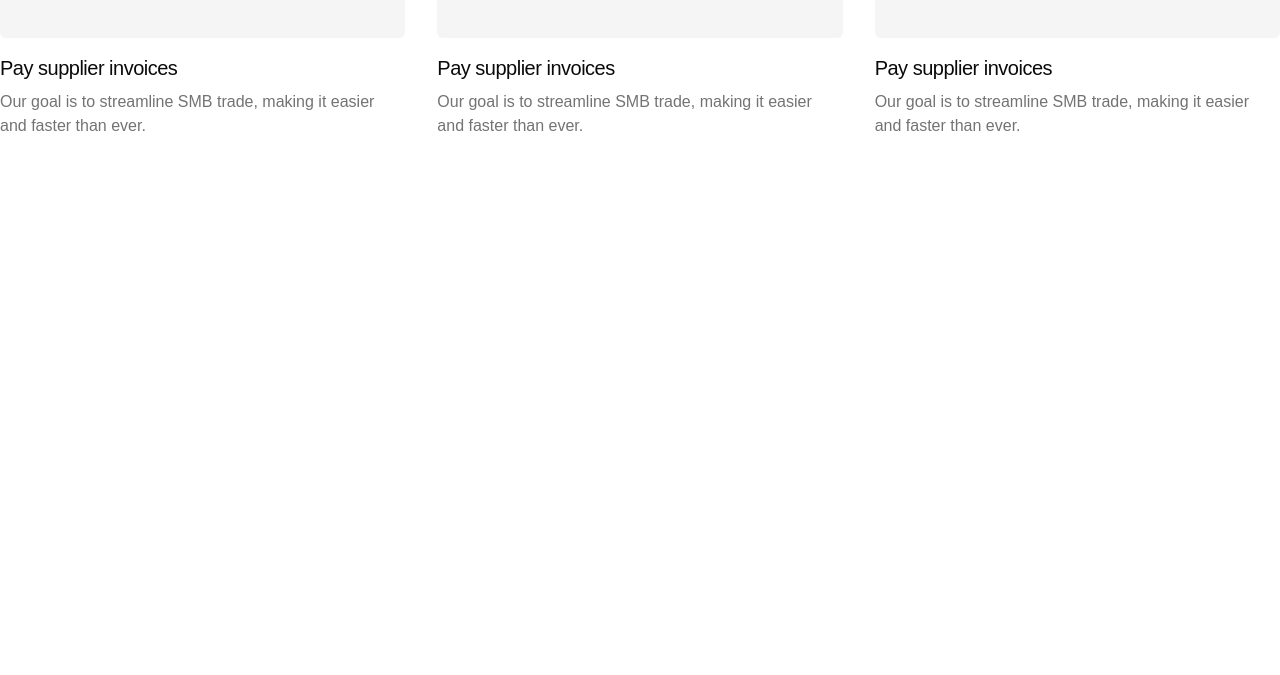
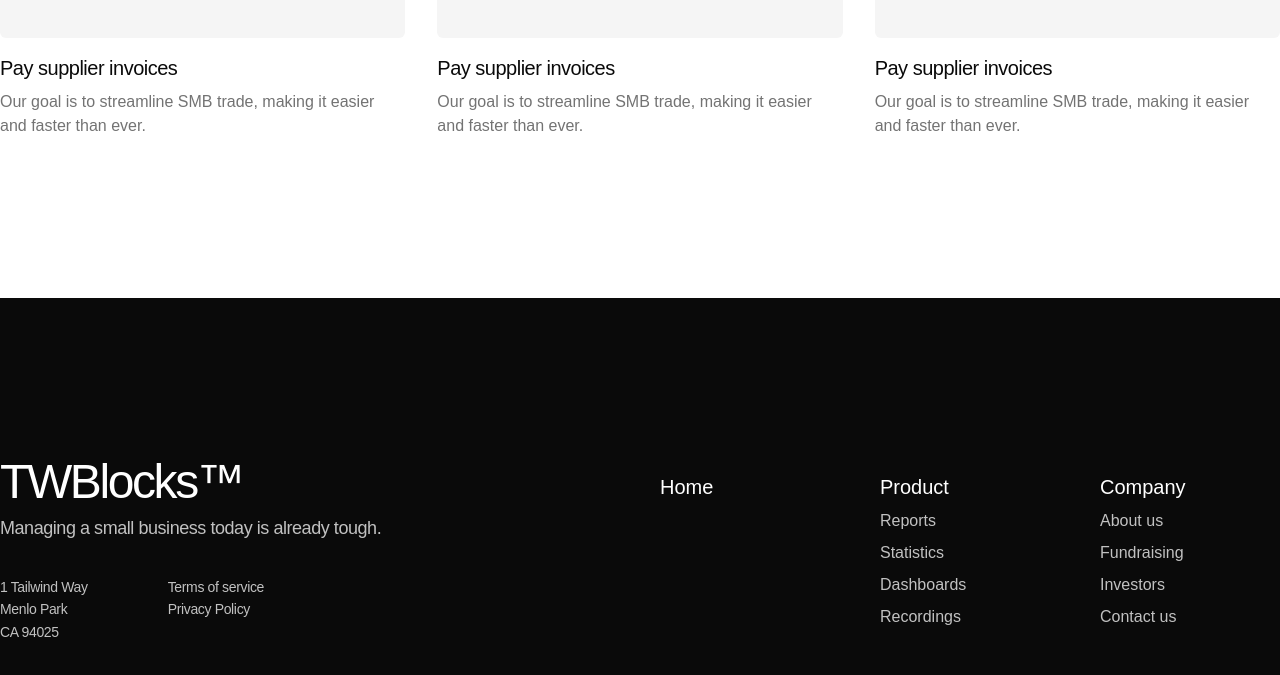
Before and after one commit to meghd9/minimalistic-portfolio, a Next.js app: page / in a window 1280 px wide. Shown: the part 1911-2586 px from the top of the page. Before the commit the page ends 2209 px from the top, so only its background shows below. Built offline with nearby package versions, Linux system fonts and the light colour scheme.

Commit message:
Added a Footer component

```diff
--- a/app/page.tsx
+++ b/app/page.tsx
@@ -1,4 +1,5 @@
 import { Case } from "@/components/Case";
+import { Footer } from "@/components/Footer";
 import { Hero } from "@/components/Hero";
 import { Project } from "@/components/Project";
 
@@ -8,6 +9,7 @@ export default function Home() {
       <Hero />
       <Case />
       <Project />
+      <Footer />
     </div>
   );
 }
--- /dev/null
+++ b/components/Footer.tsx
@@ -0,0 +1,118 @@
+import Link from "next/link";
+
+export const Footer = () => {
+  const navigationItems = [
+    {
+      title: "Home",
+      href: "/",
+      description: "",
+    },
+    {
+      title: "Product",
+      description: "Managing a small business today is already tough.",
+      items: [
+        {
+          title: "Reports",
+          href: "/reports",
+        },
+        {
+          title: "Statistics",
+          href: "/statistics",
+        },
+        {
+          title: "Dashboards",
+          href: "/dashboards",
+        },
+        {
+          title: "Recordings",
+          href: "/recordings",
+        },
+      ],
+    },
+    {
+      title: "Company",
+      description: "Managing a small business today is already tough.",
+      items: [
+        {
+          title: "About us",
+          href: "/about",
+        },
+        {
+          title: "Fundraising",
+          href: "/fundraising",
+        },
+        {
+          title: "Investors",
+          href: "/investors",
+        },
+        {
+          title: "Contact us",
+          href: "/contact",
+        },
+      ],
+    },
+  ];
+
+  return (
+    <div className="w-full py-20 lg:py-40 bg-foreground text-background">
+      <div className="container mx-auto">
+        <div className="grid lg:grid-cols-2 gap-10 items-center">
+          <div className="flex gap-8 flex-col items-start">
+            <div className="flex gap-2 flex-col">
+              <h2 className="text-3xl md:text-5xl tracking-tighter max-w-xl font-regular text-left">
+                TWBlocks™
+              </h2>
+              <p className="text-lg max-w-lg leading-relaxed tracking-tight text-background/75 text-left">
+                Managing a small business today is already tough.
+              </p>
+            </div>
+            <div className="flex gap-20 flex-row">
+              <div className="flex flex-col text-sm max-w-lg leading-relaxed tracking-tight text-background/75 text-left">
+                <p>1 Tailwind Way</p>
+                <p>Menlo Park</p>
+                <p>CA 94025</p>
+              </div>
+              <div className="flex flex-col text-sm max-w-lg leading-relaxed tracking-tight text-background/75 text-left">
+                <Link href="/">Terms of service</Link>
+                <Link href="/">Privacy Policy</Link>
+              </div>
+            </div>
+          </div>
+          <div className="grid lg:grid-cols-3 gap-10 items-start">
+            {navigationItems.map((item) => (
+              <div
+                key={item.title}
+                className="flex text-base gap-1 flex-col items-start"
+              >
+                <div className="flex flex-col gap-2">
+                  {item.href ? (
+                    <Link
+                      href={item.href}
+                      className="flex justify-between items-center"
+                    >
+                      <span className="text-xl">{item.title}</span>
+                    </Link>
+                  ) : (
+                    <p className="text-xl">{item.title}</p>
+                  )}
+                  {item.items &&
+                    item.items.map((subItem) => (
+                      <Link
+                        key={subItem.title}
+                        href={subItem.href}
+                        className="flex justify-between items-center"
+                      >
+                        <span className="text-background/75">
+                          {subItem.title}
+                        </span>
+                      </Link>
+                    ))}
+                </div>
+              </div>
+            ))}
+          </div>
+        </div>
+      </div>
+    </div>
+  );
+};
```
